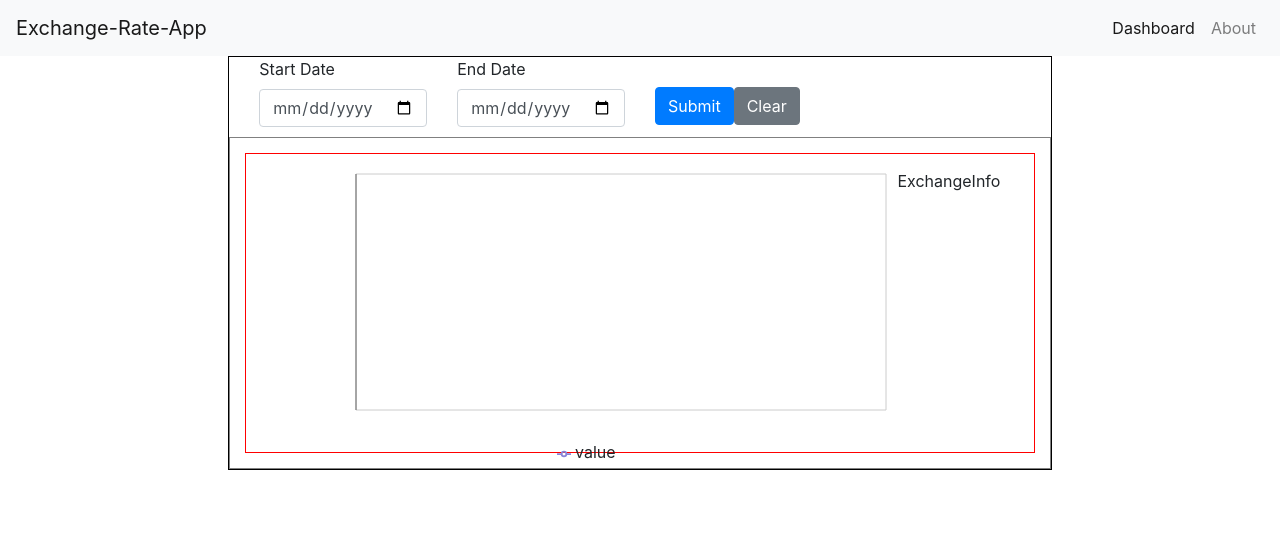
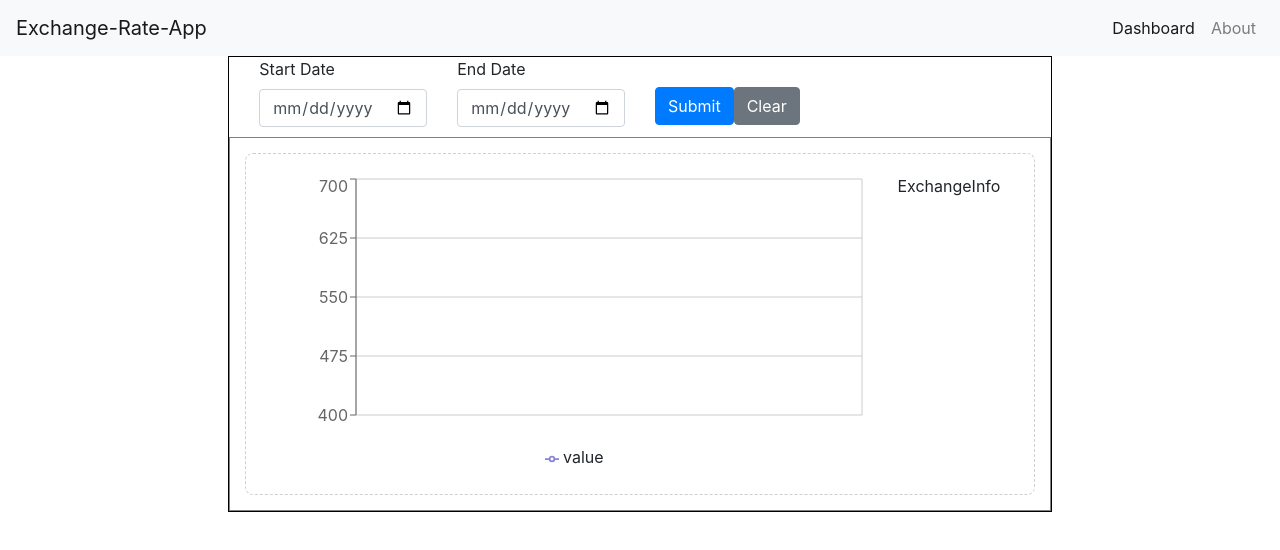
Before and after one commit to keff6/exchange-rate-app, a React (Create React App) app in the folder client/: page / in a window 1280 px wide. Shown: the top 550 px of the page. Built offline with nearby package versions, Linux system fonts and the light colour scheme.

Commit message:
Styles for the chart card

```diff
--- a/client/src/ChartCard/chart-card.css
+++ b/client/src/ChartCard/chart-card.css
@@ -1,5 +1,10 @@
 .chart-card {
-    border: 1px solid red;
+    border: 1px dashed rgba(108, 117, 125, 0.34);
+    padding: 5px;
+    border-radius: 8px;
     margin: 0 auto;
+}
+
+.chart-container {
     height: 300px;
 }
--- a/client/src/ChartCard/components/Chart.js
+++ b/client/src/ChartCard/components/Chart.js
@@ -1,17 +1,19 @@
 import React from 'react';
-import { LineChart, Line, CartesianGrid, XAxis, YAxis, Tooltip, Legend } from 'recharts';
+import { LineChart, Line, CartesianGrid, XAxis, YAxis, Tooltip, Legend, ResponsiveContainer } from 'recharts';
 
 const Chart = (props) => {
   return (
     <div className="chart-container col-md-10">
-      <LineChart width={600} height={300} data={props.data}>
+      <ResponsiveContainer height='100%' width='100%'>
+        <LineChart data={props.data}>
           <Line type="monotone" dataKey="value" stroke="#8884d8" />
           <CartesianGrid stroke="#ccc" />
           <XAxis dataKey="date" />
-        <YAxis />
+          <YAxis type="number" domain={[400, 700]} />
           <Tooltip/>
           <Legend />
         </LineChart>
+      </ResponsiveContainer>
     </div>
   );
 }
```
Also changed, not shown: 1 other file (tests, documents, lock files or other folders). Lines whose indentation alone changed are shown as unchanged.
